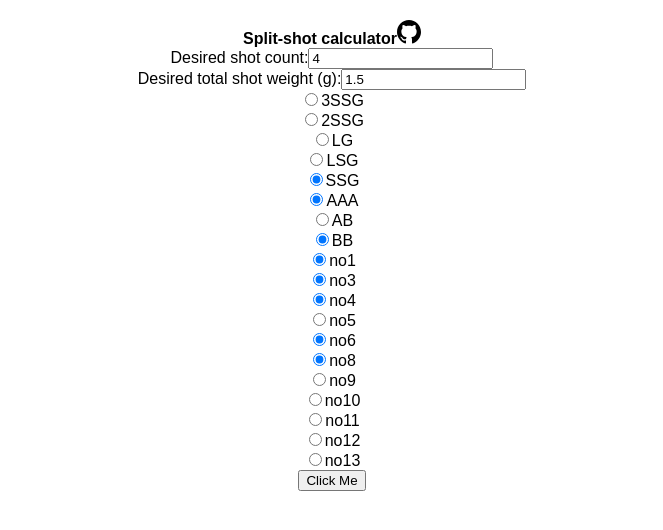
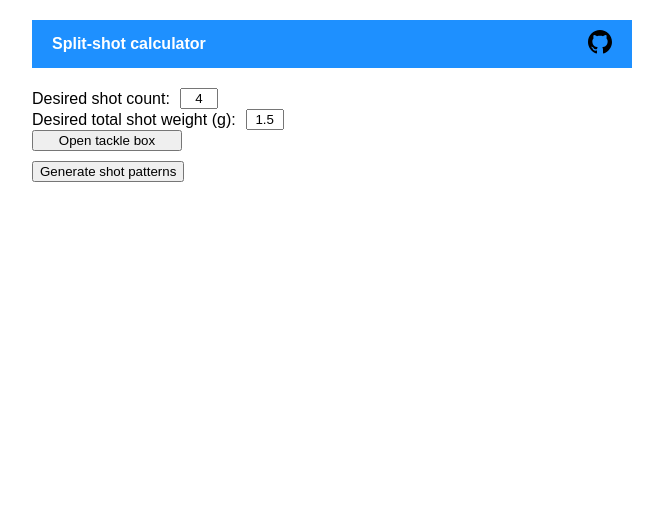
Before and after one commit to wcoots/split-shot-calculator, a React (Create React App) app: page / in a window 1280 px wide. Shown: the top 530 px of the page, without its empty margins (308-971 px from the left). Built offline with nearby package versions, Linux system fonts and the light colour scheme.

Commit message:
building a better input menu

```diff
--- a/src/App.tsx
+++ b/src/App.tsx
@@ -1,103 +1,13 @@
-import { useState, ChangeEvent } from 'react';
 import './index.css';
-import { shotDictionary, calculateShotPatterns } from './shot';
+
+import { Header } from './header';
+import { Inputs } from './inputs';
 
 function App() {
-    const [shotSelection, setShotSelection] = useState(shotDictionary);
-
-    const handleChange = (key: keyof typeof shotDictionary) => {
-        const clonedShotSelection = { ...shotSelection };
-        clonedShotSelection[key].defaultSelected = !clonedShotSelection[key].defaultSelected;
-        setShotSelection(clonedShotSelection);
-    };
-
-    const [desiredShotCount, setDesiredShotCount] = useState<string>('4');
-    const [desiredWeightGrams, setDesiredWeightGrams] = useState<string>('1.5');
-
-    const handleDesiredShotCountChange = (e: ChangeEvent<HTMLInputElement>) => {
-        const value = e.target.value;
-        if (value === '' || /^[1-9][0-9]*$/.test(value)) {
-            setDesiredShotCount(value);
-        }
-    };
-
-    const handleDesiredWeightGramsChange = (e: ChangeEvent<HTMLInputElement>) => {
-        const value = e.target.value;
-        if (value === '' || /^\d*\.?\d+$/.test(value)) {
-            setDesiredWeightGrams(value);
-        }
-    };
-
-    const [response, setResponse] = useState('');
-
-    const handleButtonClick = () => {
-        setResponse('');
-
-        const availableShotSizes = Object.entries(shotSelection)
-            .filter(([, shot]) => shot.defaultSelected)
-            .map(([name]) => name);
-
-        const functionResponse = calculateShotPatterns({
-            availableShotSizes,
-            desiredShotCount: +desiredShotCount,
-            desiredWeightGrams: +desiredWeightGrams
-        });
-
-        setResponse(JSON.stringify(functionResponse));
-    };
-
     return (
         <div className="container">
-            <div className="header">
-                <b>Split-shot calculator</b>
-                <a
-                    href="https://github.com/wcoots/split-shot-calculator"
-                    target="_blank"
-                    rel="noreferrer">
-                    <img src="github.svg" alt="GitHub" />
-                </a>
-            </div>
-
-            <label>
-                Desired shot count:
-                <input
-                    type="number"
-                    value={desiredShotCount}
-                    onChange={handleDesiredShotCountChange}
-                />
-            </label>
-            <br />
-            <label>
-                Desired total shot weight (g):
-                <input
-                    type="number"
-                    value={desiredWeightGrams}
-                    onChange={handleDesiredWeightGramsChange}
-                />
-            </label>
-
-            <div>
-                {Object.entries(shotSelection)
-                    .sort(([, shotA], [, shotB]) => shotB.weightGrams - shotA.weightGrams)
-                    .map(([key, value]) => (
-                        <div key={key}>
-                            <input
-                                type="radio"
-                                id={key}
-                                name={`shot-${key}`}
-                                checked={value.defaultSelected}
-                                onChange={() => null}
-                                onClick={() => handleChange(key)}
-                            />
-                            <label htmlFor={key}>{value.name}</label>
-                        </div>
-                    ))}
-            </div>
-
-            <div>
-                <button onClick={handleButtonClick}>Click Me</button>
-                <div>{response}</div>
-            </div>
+            {Header()}
+            {Inputs()}
         </div>
     );
 }
--- /dev/null
+++ b/src/header.tsx
@@ -0,0 +1,15 @@
+import './index.css';
+
+export function Header() {
+    return (
+        <div className="header">
+            <b>Split-shot calculator</b>
+            <a
+                href="https://github.com/wcoots/split-shot-calculator"
+                target="_blank"
+                rel="noreferrer">
+                <img src="github.svg" alt="GitHub" />
+            </a>
+        </div>
+    );
+}
--- a/src/index.css
+++ b/src/index.css
@@ -18,3 +18,50 @@ code {
     font-family: Arial, sans-serif;
     font-size: 16px;
 }
+
+.header {
+    display: flex;
+    justify-content: space-between;
+    align-items: center;
+    background-color: dodgerblue;
+    color: white;
+    padding: 10px 20px;
+    margin-bottom: 20px;
+}
+
+.flex-container {
+    display: flex;
+    flex-direction: column;
+    align-items: flex-start;
+}
+
+.flex-item {
+    display: flex;
+    align-items: center;
+}
+
+.label-margin {
+    margin-right: 10px;
+}
+
+.input-numeric {
+    width: 30px;
+    text-align: center;
+}
+
+.button {
+    align-self: flex-start;
+    margin-bottom: 10px;
+    width: 150px;
+}
+
+.flex-wrap {
+    display: flex;
+    flex-wrap: wrap;
+}
+
+.generate-button-container {
+    display: flex;
+    flex-direction: column;
+    align-items: flex-start;
+}
--- /dev/null
+++ b/src/inputs.tsx
@@ -0,0 +1,124 @@
+import { useState, ChangeEvent } from 'react';
+import './index.css';
+import { shotDictionary, calculateShotPatterns } from './shot';
+
+export function Inputs() {
+    // DESIRED SHOT COUNT
+    const [desiredShotCount, setDesiredShotCount] = useState('4');
+
+    function handleDesiredShotCountChange(e: ChangeEvent<HTMLInputElement>) {
+        const value = e.target.value;
+        if (value === '' || /^[1-9]$/.test(value)) {
+            setDesiredShotCount(value);
+        }
+    }
+
+    // DESIRED SHOT WEIGHT
+    const [desiredWeightGrams, setDesiredWeightGrams] = useState('1.5');
+
+    function handleDesiredWeightGramsChange(e: ChangeEvent<HTMLInputElement>) {
+        const value = e.target.value;
+        if (value === '' || /^\d*\.?\d+$/.test(value)) {
+            setDesiredWeightGrams(value);
+        }
+    }
+
+    // SHOT SELECYION
+    const [shotSelectionMenuVisible, setShotSelectionMenuVisible] = useState(false);
+    const [shotSelection, setShotSelection] = useState(shotDictionary);
+
+    function onClickShotSelectionRadio(key: keyof typeof shotDictionary) {
+        const clonedShotSelection = { ...shotSelection };
+        clonedShotSelection[key].defaultSelected = !clonedShotSelection[key].defaultSelected;
+        setShotSelection(clonedShotSelection);
+    }
+
+    function renderRadioInputs() {
+        const sortedShotSelection = Object.entries(shotSelection).sort(
+            ([, shotA], [, shotB]) => shotB.weightGrams - shotA.weightGrams
+        );
+
+        const radioRows: JSX.Element[] = [];
+
+        sortedShotSelection.forEach(([key, value], index) => {
+            radioRows.push(
+                <div
+                    key={index}
+                    style={{
+                        display: 'flex',
+                        flexDirection: 'column',
+                        marginRight: '28px' // Adjust the margin value as per your preference
+                    }}>
+                    <label htmlFor={key}>{value.name}</label>
+                    <div style={{ flexBasis: '25%' }}>
+                        <input
+                            type="radio"
+                            id={key}
+                            name={`shot-${key}`}
+                            checked={value.defaultSelected}
+                            onChange={() => null}
+                            onClick={() => onClickShotSelectionRadio(key)}
+                        />
+                    </div>
+                </div>
+            );
+        });
+
+        return radioRows;
+    }
+
+    // SUBMIT
+    const [response, setResponse] = useState('');
+
+    function handleSubmit() {
+        setResponse('');
+
+        const availableShotSizes = Object.entries(shotSelection)
+            .filter(([, shot]) => shot.defaultSelected)
+            .map(([name]) => name);
+
+        const functionResponse = calculateShotPatterns({
+            availableShotSizes,
+            desiredShotCount: +desiredShotCount,
+            desiredWeightGrams: +desiredWeightGrams
+        });
+
+        console.log('done!');
+
+        setResponse(JSON.stringify(functionResponse));
+    }
+
+    return (
+        <div className="flex-container">
+            <div className="flex-item">
+                <label className="label-margin">Desired shot count:</label>
+                <input
+                    inputMode="numeric"
+                    value={desiredShotCount}
+                    onChange={handleDesiredShotCountChange}
+                    className="input-numeric"
+                />
+            </div>
+            <div className="flex-item">
+                <label className="label-margin">Desired total shot weight (g):</label>
+                <input
+                    inputMode="numeric"
+                    value={desiredWeightGrams}
+                    onChange={handleDesiredWeightGramsChange}
+                    className="input-numeric"
+                />
+            </div>
+            <div className="flex-container">
+                <button
+                    className="button"
+                    onClick={() => setShotSelectionMenuVisible(!shotSelectionMenuVisible)}>
+                    {shotSelectionMenuVisible ? 'Close tackle box' : 'Open tackle box'}
+                </button>
+            </div>
+            {shotSelectionMenuVisible && <div className="flex-wrap">{renderRadioInputs()}</div>}
+            <div className="generate-button-container">
+                <button onClick={handleSubmit}>Generate shot patterns</button>
+            </div>
+        </div>
+    );
+}
```
